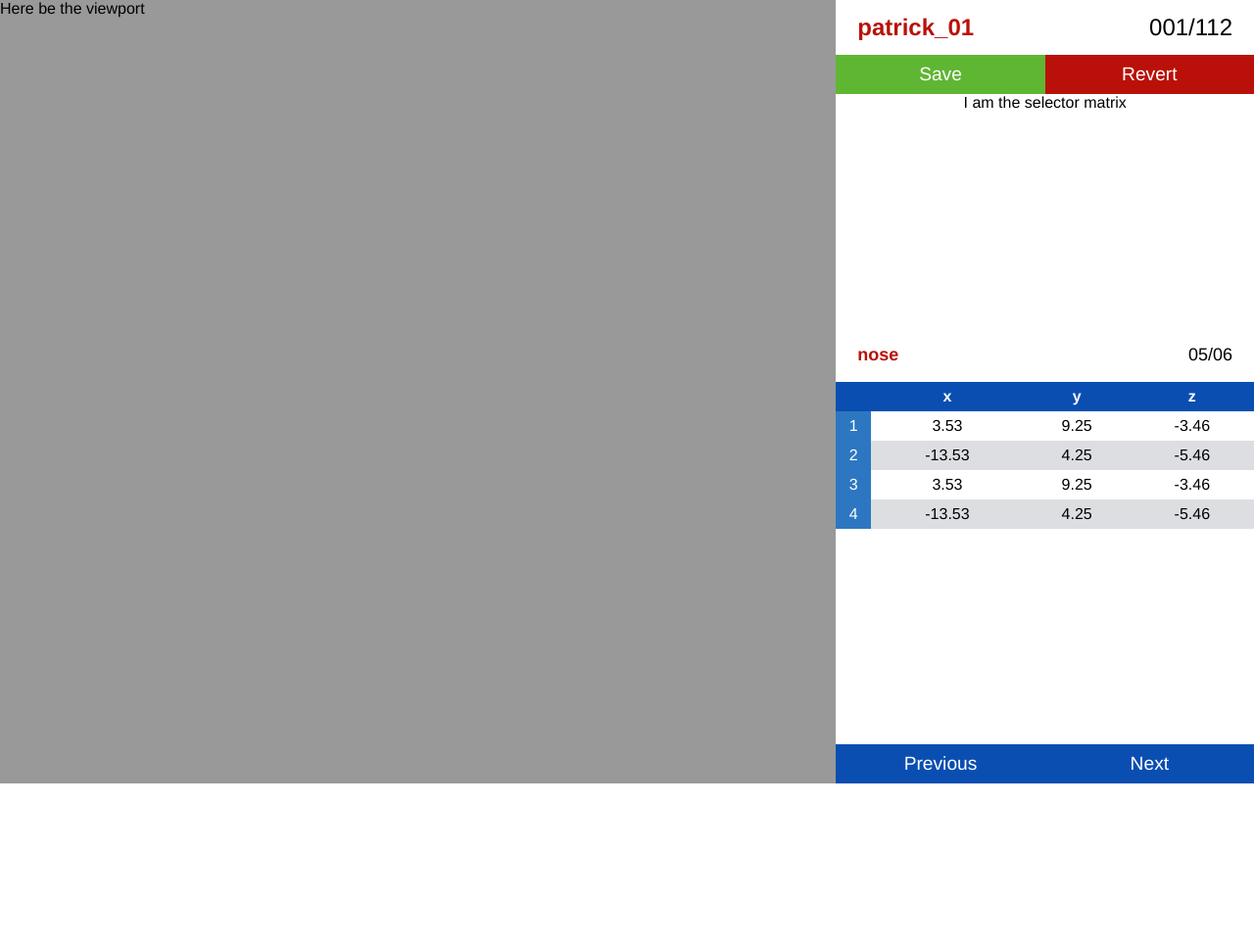
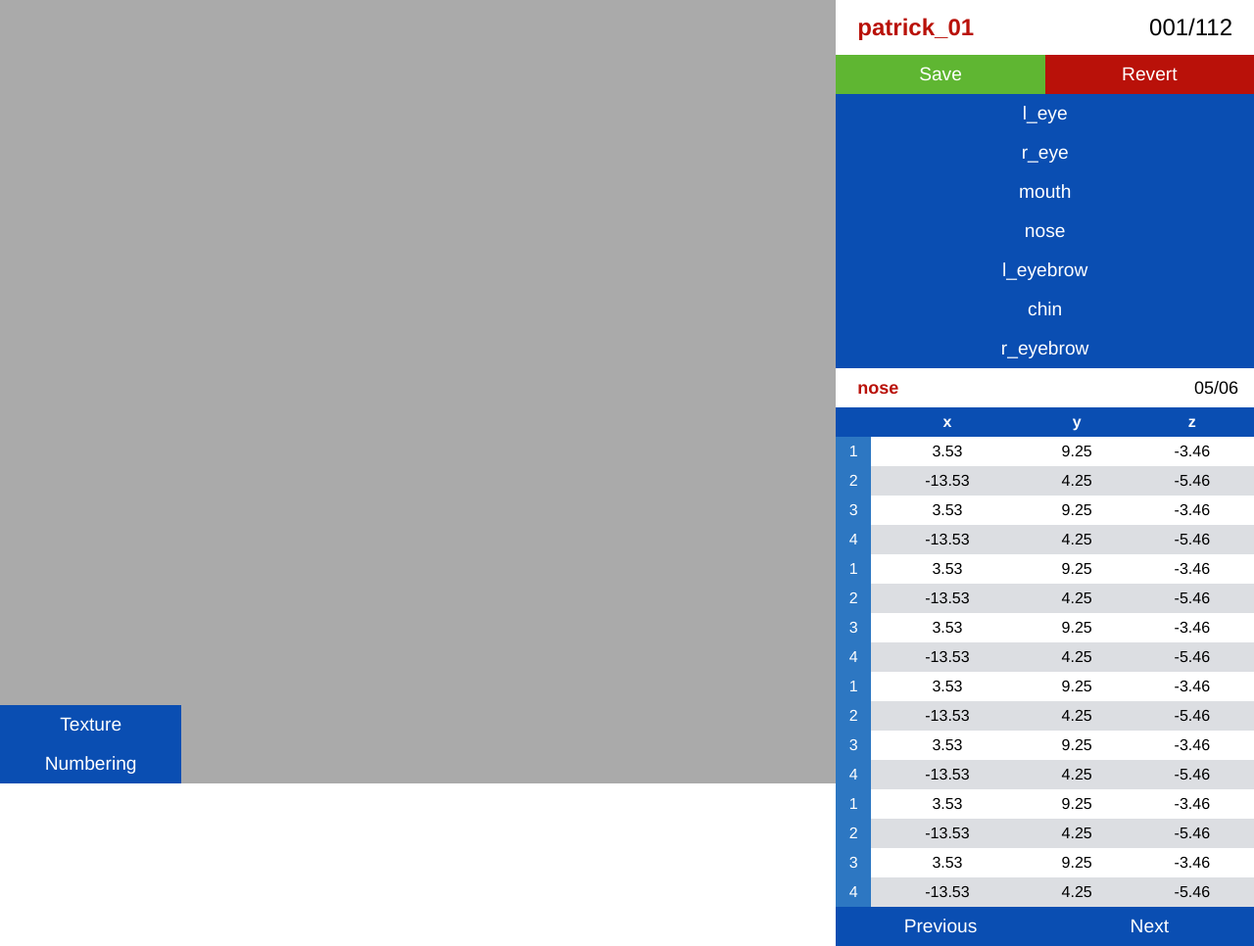
Before and after one commit to jabooth/landmarker-old, a plain HTML site: page landmarker/static/index.html in a window 1280 px wide. Shown: the whole page at 98% size. Before the commit the page ends 800 px from the top, so only its background shows below. Drawn offline with Linux system fonts and the light colour scheme; no server answers.

Commit message:
all elements laid out, working!

```diff
--- a/landmarker/static/css/landmarker.css
+++ b/landmarker/static/css/landmarker.css
@@ -46,6 +46,7 @@ body {
     flex-direction: row;
     text-align: center;
     justify-content: space-around;
+    align-items: center;
 }
 
 .Sidebar-row-item {
@@ -77,6 +78,11 @@ button:active {
     width: 100%;
 }
 
+.Button-LabelSelect {
+    background: #0A4EB2;
+    color: white;
+}
+
 .Button-Save {
     color: white;
     background: #5FB632;
@@ -101,7 +107,6 @@ button:active {
 .MeshCount {
     color: black;
     background: white;
-    margin-top: 8px;
     margin-right: 16px;
     font-size: x-large;
     text-align: right;
@@ -111,14 +116,11 @@ button:active {
     color: #B91109;
     font-size: large;
     font-weight: bold;
-    margin-top: 8px;
-    margin-bottom: 8px;
     margin-left: 16px;
     text-align: left;
 }
 
 .LabelCount {
-    margin-top: 8px;
     margin-right: 16px;
     font-size: large;
     text-align: right;
@@ -152,3 +154,19 @@ table {
     background: #0A4EB2;
     color: white;
 }
+
+
+.App-Viewport-Toolbar {
+    display: flex;
+    min-height: 100vh;
+    flex-direction: column-reverse;
+    align-items: flex-start;
+}
+
+.Toolbar {
+    z-index: 1;
+}
+
+.Toolbar-Spacer {
+    flex: 1;
+}
--- a/landmarker/static/index.html
+++ b/landmarker/static/index.html
@@ -10,7 +10,14 @@
 
 <div class="App" style="height: 100%;">
     <div class="App-Viewport">
-        Here be the viewport
+        <div class="viewport" style="position: fixed;"></div>
+        <div class="App-Viewport-Toolbar">
+            <div class="Toolbar">
+                <button class="Button-Basic">Texture</button>
+                <button class="Button-Basic">Numbering</button>
+            </div>
+            <div class="Toolbar-Spacer"></div>
+        </div>
     </div>
     <div class="App-Sidebar">
         <div class="Sidebar">
@@ -31,16 +38,22 @@
                 </div>
             </div>
             <div class="Sidebar-item">
-                I am the selector matrix
+                <button class="Button-LabelSelect">l_eye</button>
+                <button class="Button-LabelSelect">r_eye</button>
+                <button class="Button-LabelSelect">mouth</button>
+                <button class="Button-LabelSelect">nose</button>
+                <button class="Button-LabelSelect">l_eyebrow</button>
+                <button class="Button-LabelSelect">chin</button>
+                <button class="Button-LabelSelect">r_eyebrow</button>
             </div>
             <div class="Sidebar-item">
                 <div class="Sidebar-row">
                     <button class="Sidebar-row-item LabelName">
                         nose
                     </button>
-                    <button class="Sidebar-row-item LabelCount">
+                    <div class="Sidebar-row-item LabelCount">
                         05/06
-                    </button>
+                    </div>
                 </div>
                 <table>
                     <thead>
@@ -51,6 +64,78 @@
                         <th class="Table-Cell Table-Cell-Header">z</th>
                     </tr>
                     </thead>
+                    <tr>
+                        <td class="Table-Cell Table-Cell-Count">1</td>
+                        <td>3.53</td>
+                        <td>9.25</td>
+                        <td>-3.46</td>
+                    </tr>
+                    <tr class="Table-Row-Odd">
+                        <td class="Table-Cell Table-Cell-Count">2</td>
+                        <td>-13.53</td>
+                        <td>4.25</td>
+                        <td>-5.46</td>
+                    </tr>
+                    <tr>
+                        <td class="Table-Cell Table-Cell-Count">3</td>
+                        <td>3.53</td>
+                        <td>9.25</td>
+                        <td>-3.46</td>
+                    </tr>
+                    <tr class="Table-Row-Odd">
+                        <td class="Table-Cell Table-Cell-Count">4</td>
+                        <td>-13.53</td>
+                        <td>4.25</td>
+                        <td>-5.46</td>
+                    </tr>
+                    <tr>
+                    <td class="Table-Cell Table-Cell-Count">1</td>
+                    <td>3.53</td>
+                    <td>9.25</td>
+                    <td>-3.46</td>
+                </tr>
+                    <tr class="Table-Row-Odd">
+                        <td class="Table-Cell Table-Cell-Count">2</td>
+                        <td>-13.53</td>
+                        <td>4.25</td>
+                        <td>-5.46</td>
+                    </tr>
+                    <tr>
+                        <td class="Table-Cell Table-Cell-Count">3</td>
+                        <td>3.53</td>
+                        <td>9.25</td>
+                        <td>-3.46</td>
+                    </tr>
+                    <tr class="Table-Row-Odd">
+                        <td class="Table-Cell Table-Cell-Count">4</td>
+                        <td>-13.53</td>
+                        <td>4.25</td>
+                        <td>-5.46</td>
+                    </tr>
+                    <tr>
+                        <td class="Table-Cell Table-Cell-Count">1</td>
+                        <td>3.53</td>
+                        <td>9.25</td>
+                        <td>-3.46</td>
+                    </tr>
+                    <tr class="Table-Row-Odd">
+                        <td class="Table-Cell Table-Cell-Count">2</td>
+                        <td>-13.53</td>
+                        <td>4.25</td>
+                        <td>-5.46</td>
+                    </tr>
+                    <tr>
+                        <td class="Table-Cell Table-Cell-Count">3</td>
+                        <td>3.53</td>
+                        <td>9.25</td>
+                        <td>-3.46</td>
+                    </tr>
+                    <tr class="Table-Row-Odd">
+                        <td class="Table-Cell Table-Cell-Count">4</td>
+                        <td>-13.53</td>
+                        <td>4.25</td>
+                        <td>-5.46</td>
+                    </tr>
                     <tr>
                         <td class="Table-Cell Table-Cell-Count">1</td>
                         <td>3.53</td>
--- a/landmarker/static/js/main.js
+++ b/landmarker/static/js/main.js
@@ -21,111 +21,111 @@ var keyboard = {
     delete: false
 }
 
-//var viewport = new Viewport(signals, keyboard, $('.viewport'));
-//
-//
-//// TODO rm these for server mode to start with
-//document.addEventListener('dragover', function (event) {
-//    event.preventDefault();
-//    event.dataTransfer.dropEffect = 'copy';
-//}, false);
-//
-//document.addEventListener('drop', function (event) {
-//    event.preventDefault();
-//    var file = event.dataTransfer.files[ 0 ];
-//    var chunks = file.name.split('.');
-//    var extension = chunks.pop().toLowerCase();
-//    var filename = chunks.join('.');
-//    parseFile(signals, file, filename, extension);
-//}, false);
-//
-//
-//var onWindowResize = function () {
-//    signals.windowResize.dispatch();
-//};
-//
-//window.addEventListener('resize', onWindowResize, false);
-//onWindowResize();
-//
-//
-//document.addEventListener('keydown', function (event) {
-//    console.log("down: " + event.keyCode);
-//    switch (event.keyCode) {
-//        case 46:  // delete
-//            // TODO should clear selected landmarks
-//            break;
-//        case 85:  // u(ndo)
-//            lmSet.undo();
-//            signals.landmarkSetChanged.dispatch(lmSet);
-//            break;
-//        case 82:  // r(edo)
-//            lmSet.redo();
-//            signals.landmarkSetChanged.dispatch(lmSet);
-//            break;
-//        case 32: // spacebar
-//            signals.resetView.dispatch();
-//            break;
-//        case 16: // shift
-//            keyboard.shift = true;
-//            break;
-//        case 17:  // ctrl
-//            keyboard.ctrl = true;
-//            break;
-//        case 27:  // esc
-//            lmSet.deselectAll();
-//            signals.landmarkSetChanged.dispatch(lmSet);
-//            break;
-//    }
-//}, false);
-//
-//
-//document.addEventListener('keyup', function (event) {
-//    console.log("up: " + event.keyCode);
-//    switch (event.keyCode) {
-//        case 16:  // shit
-//            keyboard.shift = false;
-//            break;
-//        case 17:  // ctrl
-//            keyboard.ctrl = false;
-//            break;
-//    }
-//}, false);
-//
-//var meshL, lmSet;
-//
-//signals.meshChanged.add( function (mesh) {
-//    // get a handle on the current mesh
-//    meshL = mesh;
-//    // make a fresh LM set
-//    lmSet = LM.LandmarkSet(['PTS'], [34],
-//        mesh.getModelId());
-//    console.log("clearing landmarks for new face");
-//    signals.landmarkSetChanged.dispatch(lmSet);
-//});
-//
-//var restURL = "http://localhost:5000/";
-//var restClient = RIO.RESTClient(restURL, 'icip34');
-//restClient.retrieveFirstMesh();
-//
-//$(function () {
-//    $("#nextMesh").click(function () {
-//        restClient.retrieveMeshAfter(meshL.getModelId());
-//    });
-//    $("#previousMesh").click(function () {
-//        restClient.retrieveMeshBefore(meshL.getModelId());
-//    });
-//    $("#saveLandmarks").click(function () {
-//        restClient.saveLandmarks(meshL.getModelId(), lmSet);
-//    });
-//    $('#undo').click(function() {
-//        lmSet.undo();
-//        signals.landmarkSetChanged.dispatch(lmSet);
-//    })
-//    $('#redo').click(function() {
-//        lmSet.redo();
-//        signals.landmarkSetChanged.dispatch(lmSet);
-//    })
-//    $('#resetView').click(function() {
-//        signals.resetView.dispatch();
-//    })
-//});
+var viewport = new Viewport(signals, keyboard, $('.viewport'));
+
+
+// TODO rm these for server mode to start with
+document.addEventListener('dragover', function (event) {
+    event.preventDefault();
+    event.dataTransfer.dropEffect = 'copy';
+}, false);
+
+document.addEventListener('drop', function (event) {
+    event.preventDefault();
+    var file = event.dataTransfer.files[ 0 ];
+    var chunks = file.name.split('.');
+    var extension = chunks.pop().toLowerCase();
+    var filename = chunks.join('.');
+    parseFile(signals, file, filename, extension);
+}, false);
+
+
+var onWindowResize = function () {
+    signals.windowResize.dispatch();
+};
+
+window.addEventListener('resize', onWindowResize, false);
+onWindowResize();
+
+
+document.addEventListener('keydown', function (event) {
+    console.log("down: " + event.keyCode);
+    switch (event.keyCode) {
+        case 46:  // delete
+            // TODO should clear selected landmarks
+            break;
+        case 85:  // u(ndo)
+            lmSet.undo();
+            signals.landmarkSetChanged.dispatch(lmSet);
+            break;
+        case 82:  // r(edo)
+            lmSet.redo();
+            signals.landmarkSetChanged.dispatch(lmSet);
+            break;
+        case 32: // spacebar
+            signals.resetView.dispatch();
+            break;
+        case 16: // shift
+            keyboard.shift = true;
+            break;
+        case 17:  // ctrl
+            keyboard.ctrl = true;
+            break;
+        case 27:  // esc
+            lmSet.deselectAll();
+            signals.landmarkSetChanged.dispatch(lmSet);
+            break;
+    }
+}, false);
+
+
+document.addEventListener('keyup', function (event) {
+    console.log("up: " + event.keyCode);
+    switch (event.keyCode) {
+        case 16:  // shit
+            keyboard.shift = false;
+            break;
+        case 17:  // ctrl
+            keyboard.ctrl = false;
+            break;
+    }
+}, false);
+
+var meshL, lmSet;
+
+signals.meshChanged.add( function (mesh) {
+    // get a handle on the current mesh
+    meshL = mesh;
+    // make a fresh LM set
+    lmSet = LM.LandmarkSet(['PTS'], [34],
+        mesh.getModelId());
+    console.log("clearing landmarks for new face");
+    signals.landmarkSetChanged.dispatch(lmSet);
+});
+
+var restURL = "http://localhost:5000/";
+var restClient = RIO.RESTClient(restURL, 'icip34');
+restClient.retrieveFirstMesh();
+
+$(function () {
+    $("#nextMesh").click(function () {
+        restClient.retrieveMeshAfter(meshL.getModelId());
+    });
+    $("#previousMesh").click(function () {
+        restClient.retrieveMeshBefore(meshL.getModelId());
+    });
+    $("#saveLandmarks").click(function () {
+        restClient.saveLandmarks(meshL.getModelId(), lmSet);
+    });
+    $('#undo').click(function() {
+        lmSet.undo();
+        signals.landmarkSetChanged.dispatch(lmSet);
+    })
+    $('#redo').click(function() {
+        lmSet.redo();
+        signals.landmarkSetChanged.dispatch(lmSet);
+    })
+    $('#resetView').click(function() {
+        signals.resetView.dispatch();
+    })
+});
--- a/landmarker/static/js/viewer.js
+++ b/landmarker/static/js/viewer.js
@@ -283,8 +283,8 @@ var Viewport = function (signals, keyboard, $dom) {
     });
 
     signals.windowResize.add(function () {
-        var w = $("#viewportContainer").width();
-        var h = $(window).height()
+        var w = $(".App-Viewport").width();
+        var h = $(window).height();
         camera.aspect = w/h;
         camera.updateProjectionMatrix();
         renderer.setSize(w, h);
```
